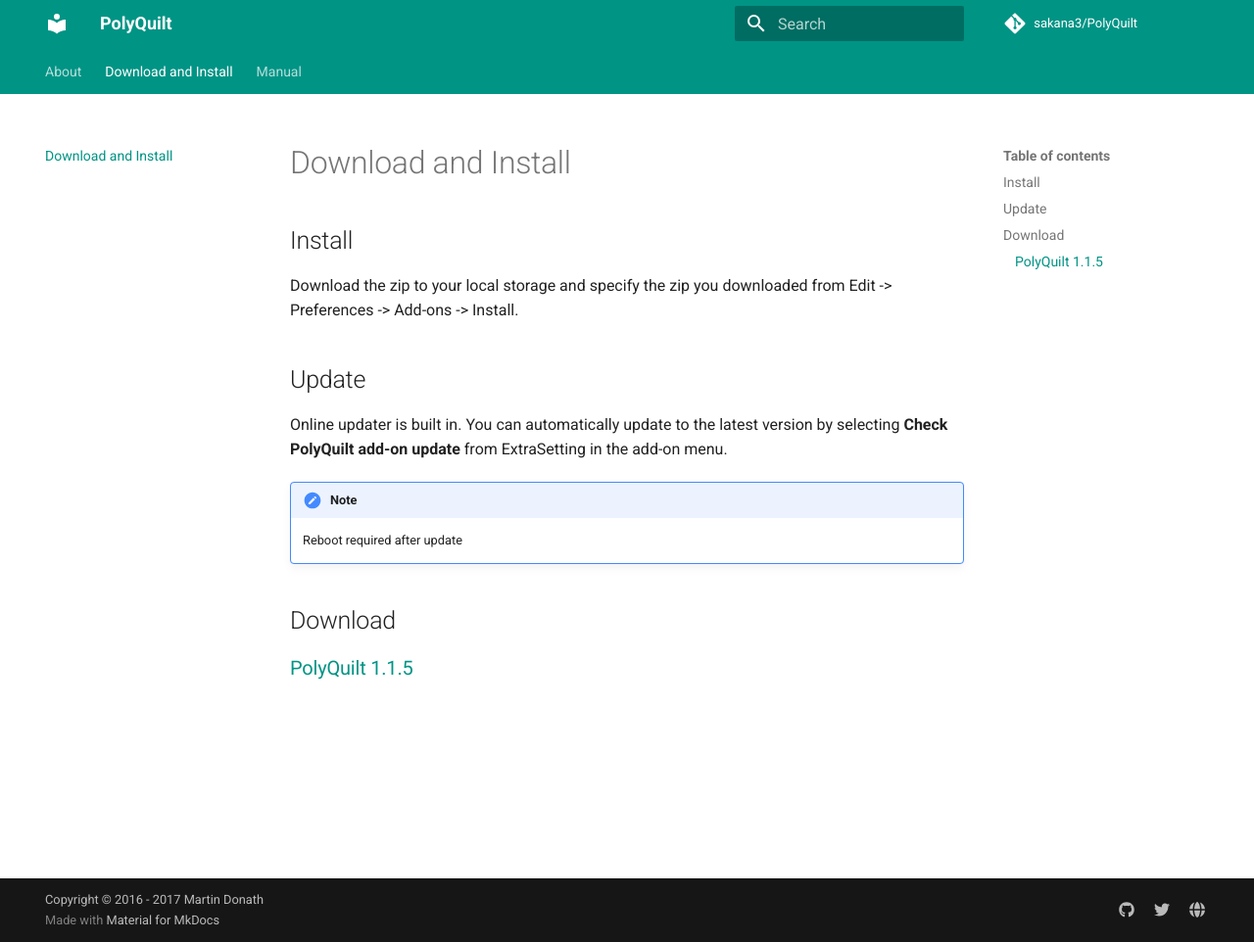
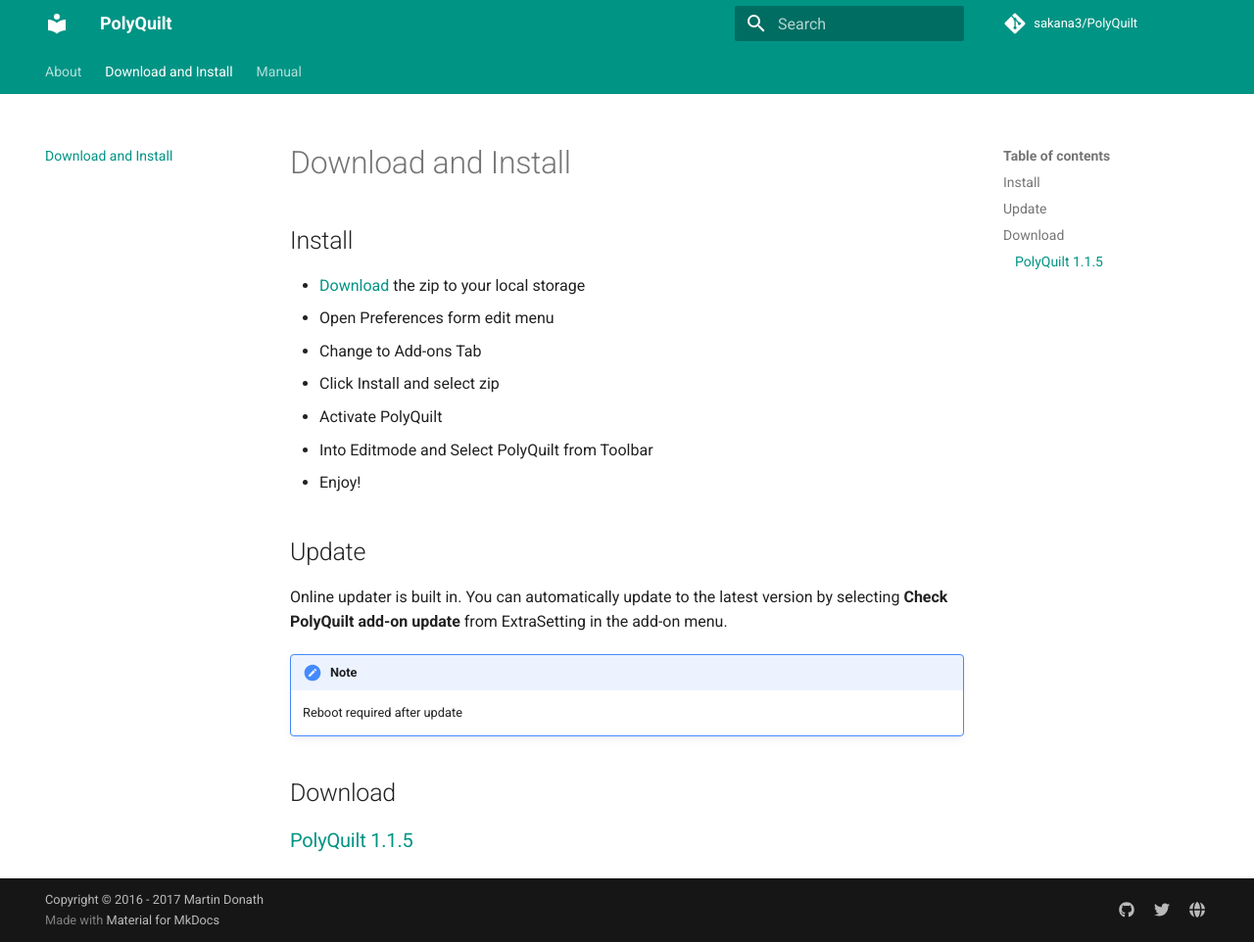
Before and after one commit to sakana3/PolyQuilt, an MkDocs documentation site: the page built from Docs/en/docs/download.md, in a window 1280 px wide and 962 px high. Shown: the whole window at 98% size. Built offline with MkDocs 1.6.1 and Material for MkDocs 9.7.7, drawn with Linux system fonts in a browser that asks for light colours; comment, search, counter and statistics services are not loaded.

Commit message:
Update download.md

```diff
--- a/Docs/en/docs/download.md
+++ b/Docs/en/docs/download.md
@@ -2,7 +2,13 @@
 
 ## Install
 
-Download the zip to your local storage and specify the zip you downloaded from Edit -> Preferences -> Add-ons -> Install.
+- [Download](##download) the zip to your local storage
+- Open Preferences form edit menu
+- Change to Add-ons Tab
+- Click Install and select zip
+- Activate PolyQuilt
+- Into Editmode and Select PolyQuilt from Toolbar
+- Enjoy!
 
 ## Update
 
```
